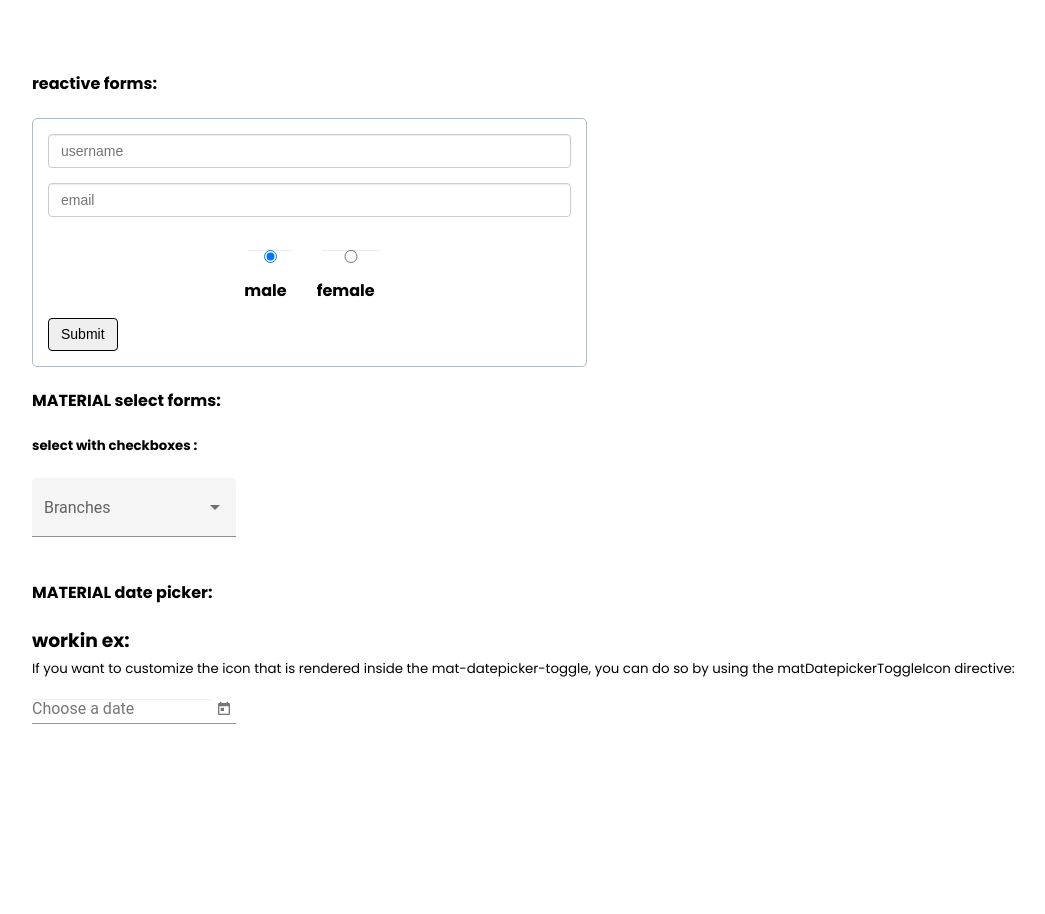
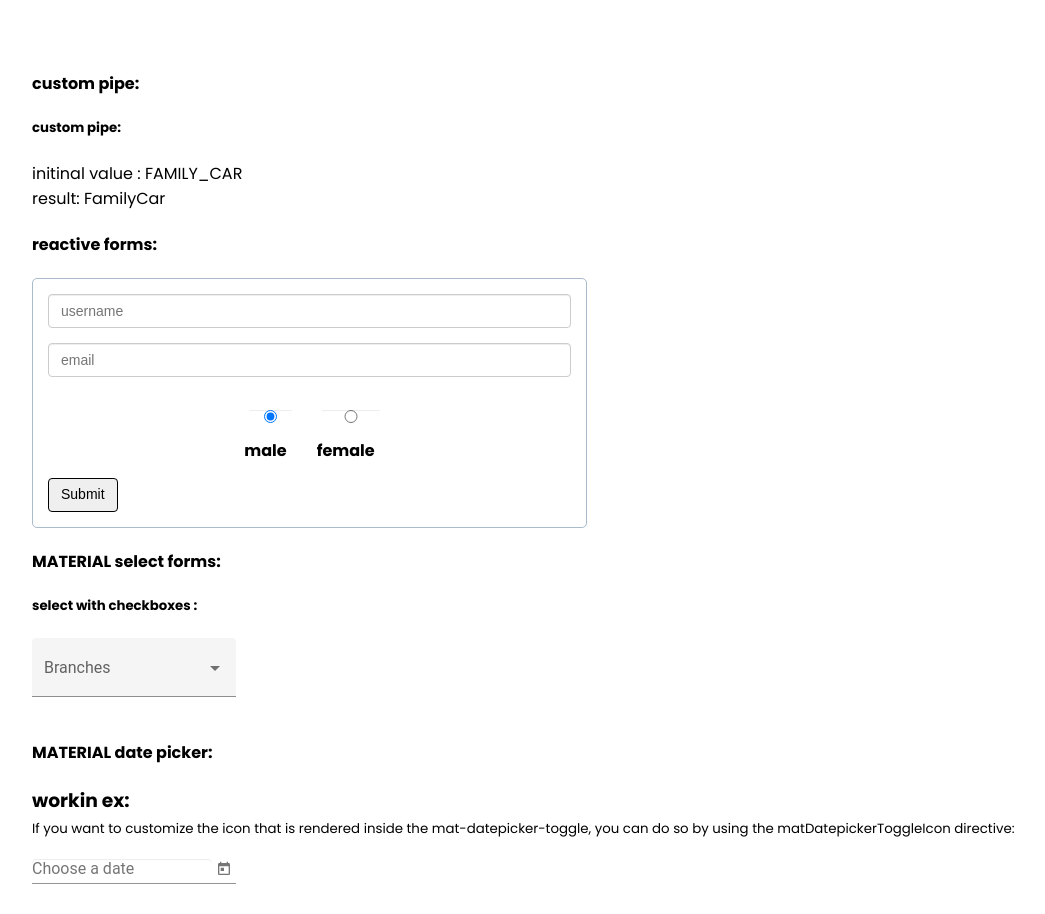
Before and after one commit to atlasboris/gp-tests, an Angular app: page / in a window 1280 px wide. Shown: the top 914 px of the page, without its empty margins (18-1063 px from the left). Before the commit the page ends 800 px from the top, so only its background shows below. Built offline with nearby package versions, Linux system fonts and the light colour scheme.

Commit message:
custom pipe

```diff
--- a/src/app/app.component.html
+++ b/src/app/app.component.html
@@ -1,4 +1,6 @@
 <div class="content-wrap">
+    <h4>custom pipe: </h4>
+    <custom-pipe-tests></custom-pipe-tests>
     <h4>reactive forms:</h4>
     <reactive-form-tests></reactive-form-tests>
     <h4>MATERIAL select forms:</h4>
--- a/src/app/app.module.ts
+++ b/src/app/app.module.ts
@@ -18,6 +18,8 @@ import { ReactiveFormTestsComponent } from './reactive-form-tests/reactive-form-
 import { MatDatepickerTestsComponent } from './mat-datepicker-tests/mat-datepicker-tests.component';
 import { MatFormFieldModule } from '@angular/material/form-field';
 import { MatInputModule } from '@angular/material/input';
+import { CustomPipeTestsComponent } from './custom-pipe-tests/custom-pipe-tests.component';
+import { EnumTranslatePipe } from './custom-pipe-tests/EnumTranslate.pipe';
 
 
 @NgModule({
@@ -25,7 +27,9 @@ import { MatInputModule } from '@angular/material/input';
     AppComponent,
     MatSelectTestsComponent,
     ReactiveFormTestsComponent,
-    MatDatepickerTestsComponent
+    MatDatepickerTestsComponent,
+    CustomPipeTestsComponent,
+    EnumTranslatePipe
   ],
   imports: [
     BrowserModule,
--- /dev/null
+++ b/src/app/custom-pipe-tests/EnumTranslate.pipe.ts
@@ -0,0 +1,15 @@
+import { Pipe, PipeTransform } from '@angular/core';
+import { enums } from './enums'
+// name of pipe in decorator @Pipe
+@Pipe({ name: 'enumTranslate' })
+export class EnumTranslatePipe implements PipeTransform {
+
+    transform(viewValue: string, enumName: string) {
+        console.log(viewValue, enumName, enums[enumName]);
+        let x =  enums[enumName];
+        let y =  enums[enumName][viewValue]
+        debugger;
+        return y;
+    }
+
+}
--- /dev/null
+++ b/src/app/custom-pipe-tests/custom-pipe-tests.component.html
@@ -0,0 +1,10 @@
+<h5>custom pipe:</h5>
+
+<div> initinal value : {{carType}}</div>
+
+<div>
+    result: {{ carType | enumTranslate:'CourierVehicleType'}}
+</div>
+
+
+<!-- {{(sender$ | async)?.status | enumTranslate:'AccountStatusView'}}</div> -->
--- /dev/null
+++ b/src/app/custom-pipe-tests/custom-pipe-tests.component.ts
@@ -0,0 +1,26 @@
+import { Component, OnInit } from '@angular/core';
+
+@Component({
+  selector: 'custom-pipe-tests',
+  templateUrl: './custom-pipe-tests.component.html',
+  styleUrls: ['./custom-pipe-tests.component.scss']
+})
+export class CustomPipeTestsComponent implements OnInit {
+  carType:string = 'FAMILY_CAR';
+
+  constructor() { }
+
+  ngOnInit(): void {
+  }
+
+}
+
+export enum CourierVehicleType {
+  Bicycle = 'BICYCLE',
+  Motorcycle = 'MOTORCYCLE',
+  MotorWithBox = 'MOTOR_WITH_BOX',
+  Mini = 'MINI',
+  FamilyCar = 'FAMILY_CAR',
+  Suv = 'SUV',
+  Truck = 'TRUCK'
+}
--- /dev/null
+++ b/src/app/custom-pipe-tests/enums.ts
@@ -0,0 +1,8 @@
+export const enums = {
+   CourierVehicleType: {
+        BICYCLE: 'Bicycle',
+        MOTORCYCLE: 'Motorcycle',
+        MOTOR_WITH_BOX: 'MotorWithBox',
+        FAMILY_CAR:'FamilyCar',
+      }
+}
```
Also changed, not shown: src/app/custom-pipe-tests/custom-pipe-tests.component.scss (added).
